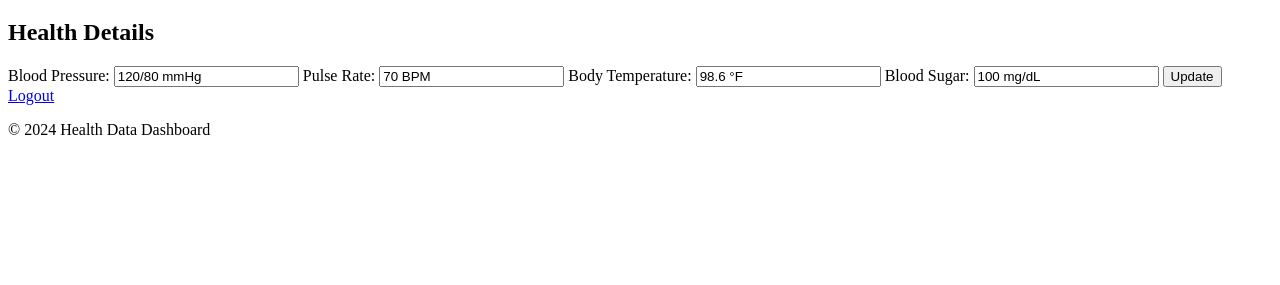
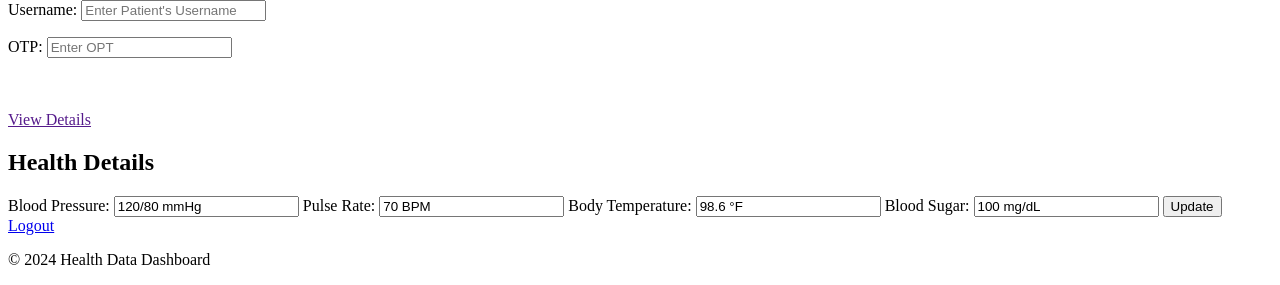
Before and after one commit to SID1014/MedTrackr, a Flask app: template templates/db4.html in a window 1280 px wide. Shown: the part 1083-1368 px from the top of the page. Before the commit the page ends 1218 px from the top, so only its background shows below. Run offline with Flask 3, Linux system fonts and the light colour scheme; the template is opened without the code that fills it, so the values that code supplies are empty; some libraries are stand-ins or nearby versions.

Commit message:
to add new functions

```diff
--- a/app.py
+++ b/app.py
@@ -153,7 +153,7 @@
 
            # new_image = Image(NULL, filename=filename, comment=comment)  # Store comment
         cursor = mysql.connection.cursor(MySQLdb.cursors.DictCursor)
-        cursor.execute('INSERT INTO images VALUES (NULL,  % s, % s , %s)', ( filename, date,disease ))
+        cursor.execute('INSERT INTO images VALUES (%s,  % s, % s , %s)', ( filename, date,disease ))
         mysql.connection.commit()
            # db.session.add(new_image)
            # db.session.commit()
@@ -161,11 +161,27 @@
         return redirect(url_for('show_images'))
 
     return render_template('upload.html')
+@app.route('/doc',methods=['GET','POST'])
+def med_view():
+    if request.method == 'POST' :
+       email = request.form['email']
+       password = request.form['id']
+       cursor = mysql.connection.cursor(MySQLdb.cursors.DictCursor)
+       cursor.execute('SELECT * FROM patient WHERE email = % s AND id = % d', (email, password, ))
+       account = cursor.fetchone()
+       if account :
+            session['loggedin'] = True
+            session['id'] = account['id']
+            session['email'] = account['email']
+            return render_template('images.html', msg=msg)
+       else:
+           msg = 'ACCESSS NOT GRANTED!'
+    return render_template('db4.html', msg=msg)
 
 
 @app.route('/images')
 def show_images():
     cursor = mysql.connection.cursor(MySQLdb.cursors.DictCursor)
-    cursor.execute("SELECT * FROM images")
+    cursor.execute("SELECT * FROM images WHERE id = % s",( session['email']))
     images = cursor.fetchall()  # Fetch all images
     return render_template('images.html', images=images)
--- a/templates/db4.html
+++ b/templates/db4.html
@@ -88,6 +88,18 @@
         </div>
     </div>
 </div>
+</div>
+<div class="ggg">
+<form method="POST" action="/doc" >
+<label for="username">Username:</label>
+<input type="text"  placeholder="Enter Patient's Username" name="email">
+<br><p></p>
+<label for="OPT">OTP:    </label>
+<input type="tel" placeholder="Enter OPT" name="id"><p><br></p>
+<a href="" class="button" id="btn" >    <h2>     </h2>          View Details         <h2>   </h2></a>
+</form>
+
+</div>
 
 
 <div class="dashboard-container">
```
